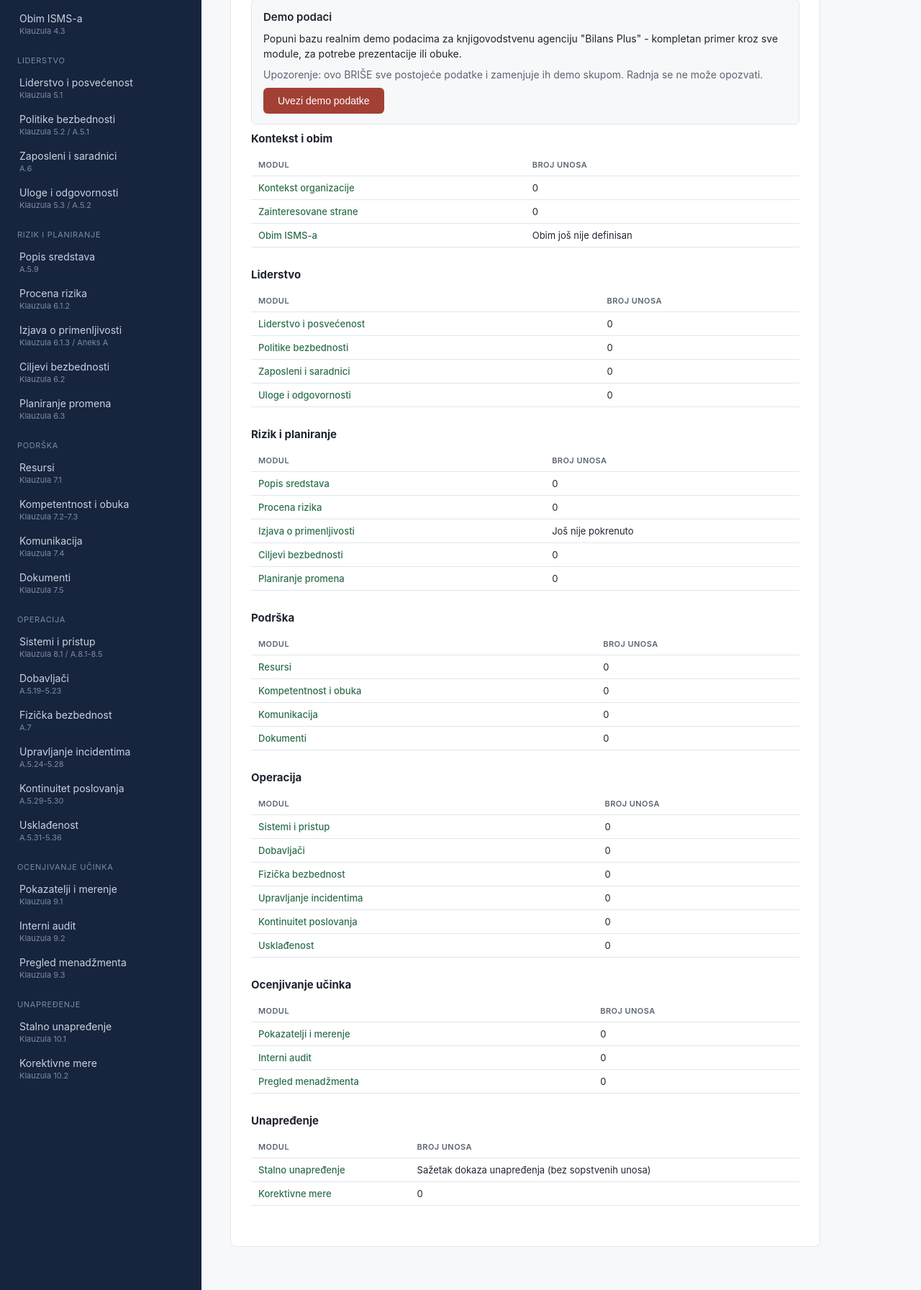
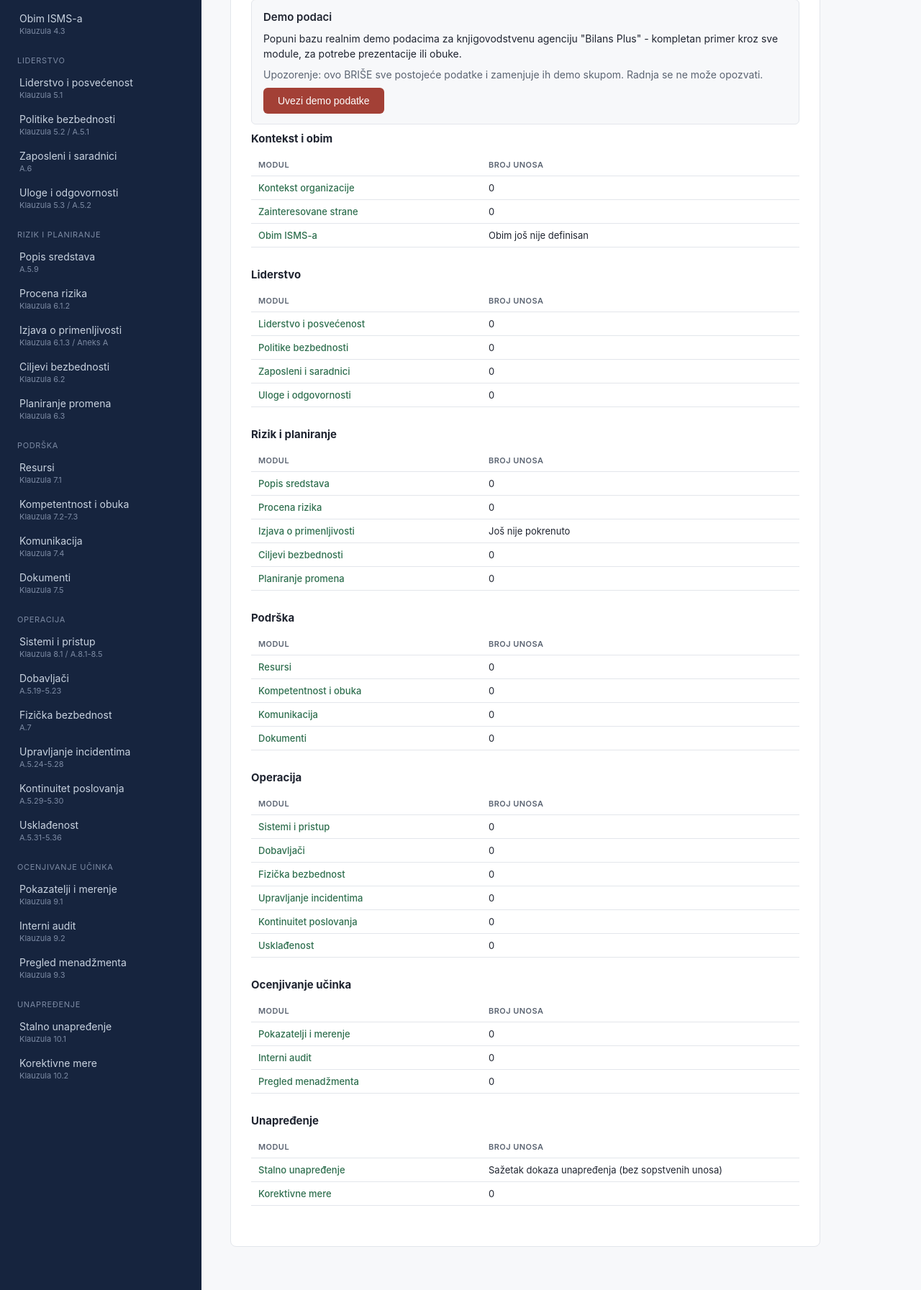
Before and after one commit to alennikolic/InfoSecRelax, a PHP site: page / in a window 1280 px wide. Shown: the part 284-2077 px from the top of the page at 72% size. Run offline with PHP 8.4, Linux system fonts and the light colour scheme; data that the repository does not hold is empty.

Commit message:
Update style.css

```diff
--- a/src/assets/style.css
+++ b/src/assets/style.css
@@ -646,3 +646,12 @@ body {
 .soa-edit-link:hover {
     text-decoration: underline;
 }
+
+.dashboard-table {
+    table-layout: fixed;
+}
+
+.dashboard-table th:first-child,
+.dashboard-table td:first-child {
+    width: 320px;
+}
```
